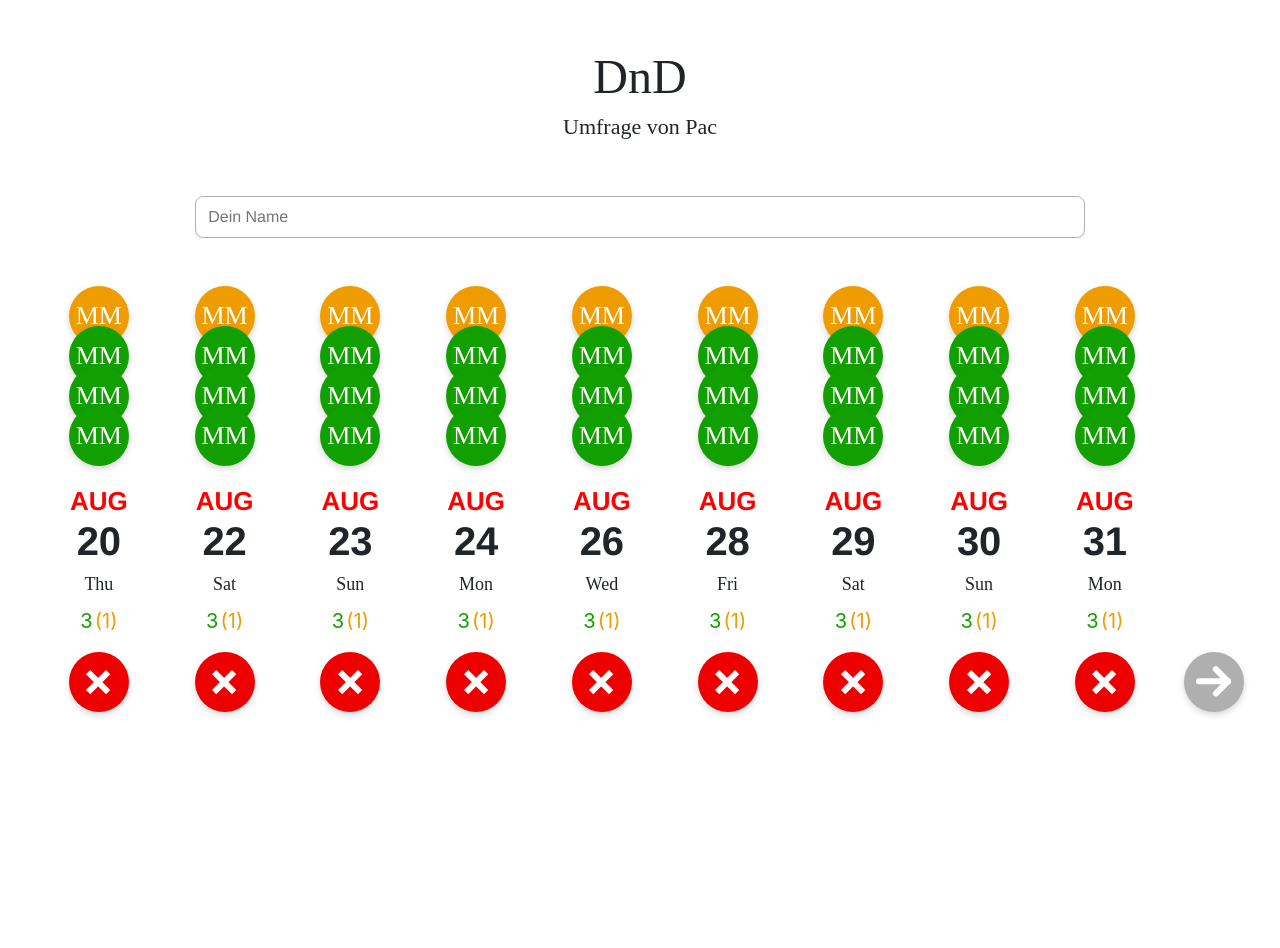
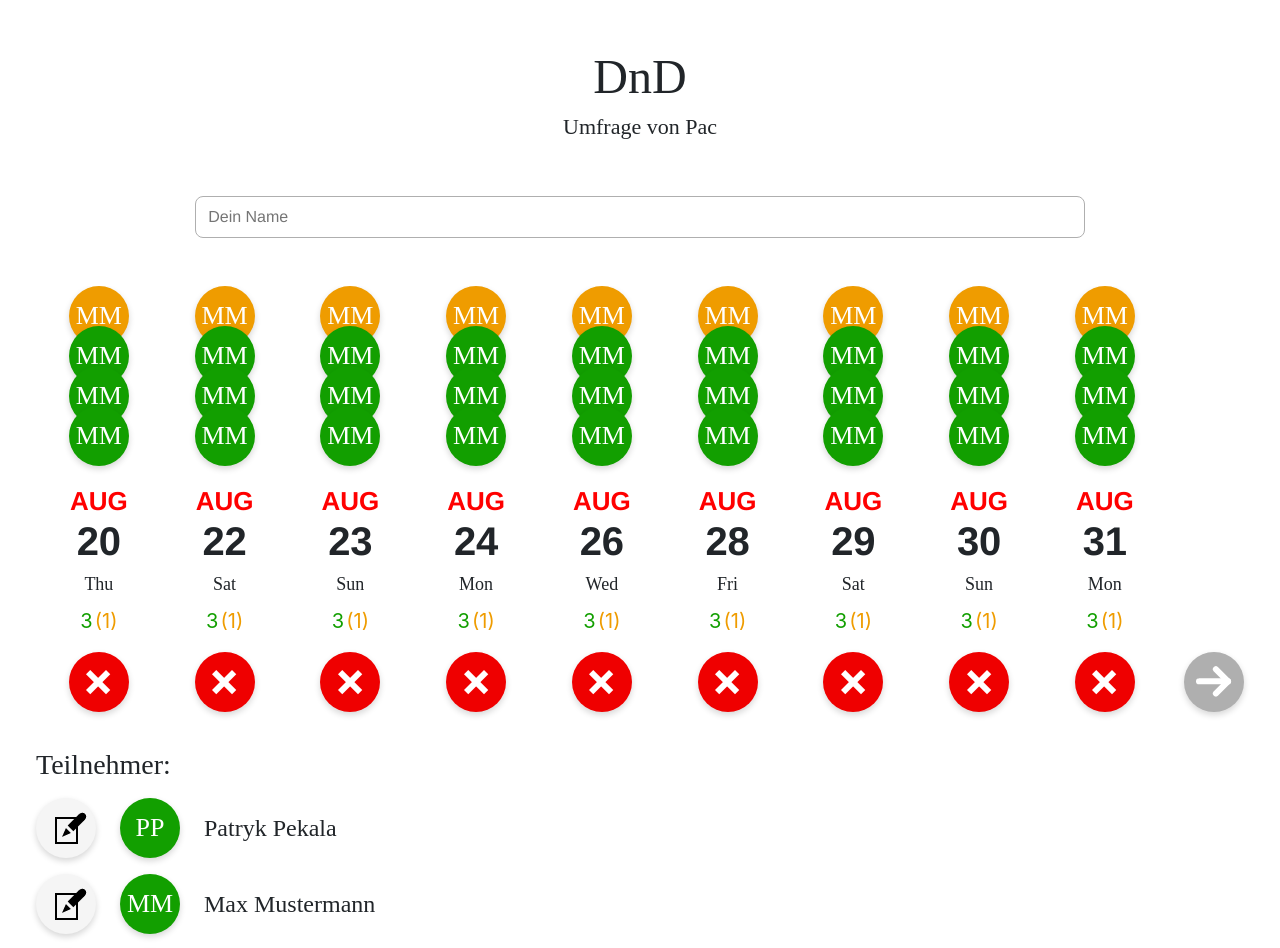
Before and after one commit to Paccos/When, a React (Create React App) app in the folder DateFinder/ClientApp/: page /counter in a window 1280 px wide. Shown: the top 948 px of the page. Before the commit the page ends 800 px from the top, so only its background shows below. Built offline with nearby package versions, Linux system fonts and the light colour scheme.

Commit message:
Add participant list at the end of the grid

```diff
--- a/DateFinder/ClientApp/src/App.js
+++ b/DateFinder/ClientApp/src/App.js
@@ -2,8 +2,9 @@ import React, { useState } from 'react';
 import { Layout } from './components/Layout';
 
 import './custom.css';
-import DateGrid from './components/DateGrid';
+import DateGrid, { NameCircle } from './components/DateGrid';
 import SubmitButton from './components/SubmitButton';
+import edit from './images/Edit.png';
 
 const App = (props) => {
 	const dummy = [
@@ -90,6 +91,12 @@ const App = (props) => {
 		},
 	];
 
+	const dummyParticipants = [
+		'Patryk Pekala',
+		'Max Mustermann',
+		'Benjamin Blümchen',
+	];
+
 	const displayName = App.name;
 
 	const [username, setUsername] = useState('');
@@ -148,6 +155,20 @@ const App = (props) => {
 				/>
 				<SubmitButton />
 			</div>
+			<h3 id="participantHeading" className="subtitle">
+				Teilnehmer:
+			</h3>
+			<div className="participants">
+				{dummyParticipants.map((participant) => (
+					<>
+						<button className="editCircle">
+							<img src={edit} />
+						</button>
+						<NameCircle name={participant} hue={Math.random() * 359} />
+						<div className="participantName">{participant}</div>
+					</>
+				))}
+			</div>
 		</div>
 	);
 };
--- a/DateFinder/ClientApp/src/components/DateGrid.js
+++ b/DateFinder/ClientApp/src/components/DateGrid.js
@@ -19,14 +19,17 @@ const DateView = (props) => {
 	);
 };
 
-const NameCircle = (props) => {
+export const NameCircle = (props) => {
 	const initials = props.name
 		.split(' ')
 		.map((n) => n[0])
 		.join('');
 
 	const maybe = props.maybe;
-	const classes = 'nameCircle ' + (maybe ? 'maybe' : '');
+	const stacked = props.stacked;
+	const classes = `nameCircle ${maybe ? 'maybe' : ''} ${
+		stacked ? 'stackedCircle' : ''
+	}`;
 
 	return <div className={classes}>{initials}</div>;
 };
@@ -37,7 +40,7 @@ const NamesBar = (props) => {
 	return (
 		<div className="namesBar">
 			{namesAndStates.map((n, index) => (
-				<NameCircle key={index} name={n.name} maybe={n.maybe} />
+				<NameCircle stacked={true} key={index} name={n.name} maybe={n.maybe} />
 			))}
 		</div>
 	);
--- a/DateFinder/ClientApp/src/components/DateView.css
+++ b/DateFinder/ClientApp/src/components/DateView.css
@@ -38,6 +38,9 @@
 	height: 60px;
 	border-radius: 30px;
 	box-shadow: 0 3px 6px rgba(0, 0, 0, 0.16);
+}
+
+.stackedCircle {
 	margin-top: -20px;
 }
 
@@ -133,7 +136,7 @@
 		padding: 8px 0;
 	}
 
-	.nameCircle {
+	.stackedCircle {
 		margin-top: 0;
 		margin-left: -20px;
 	}
--- a/DateFinder/ClientApp/src/custom.css
+++ b/DateFinder/ClientApp/src/custom.css
@@ -52,6 +52,41 @@ input[type='text'] {
 	margin-top: 48px;
 }
 
+#participantHeading {
+	margin: 16px 0;
+	text-align: left;
+	font-family: 'HelveticaNeue-Bold';
+	font-size: 28px;
+}
+
+.participants {
+	display: grid;
+	grid-template-columns: 60px 60px 1fr;
+	column-gap: 24px;
+	row-gap: 16px;
+	align-items: center;
+}
+
+.editCircle {
+	display: flex;
+	align-items: center;
+	justify-content: center;
+	font-family: 'HelveticaNeue-Bold';
+	font-size: 26px;
+	background-color: #f5f5f5;
+	min-width: 60px;
+	height: 60px;
+	border-radius: 30px;
+	border-width: 0;
+	box-shadow: 0 3px 6px rgba(0, 0, 0, 0.16);
+	padding-left: 16px;
+}
+
+.participantName {
+	font-family: 'HelveticaNeue-Bold';
+	font-size: 24px;
+}
+
 @media (max-width: 740px) {
 	.resultsAndSubmit {
 		align-items: initial;
```
Also changed, not shown: DateFinder/ClientApp/src/images/Edit.png (added).
